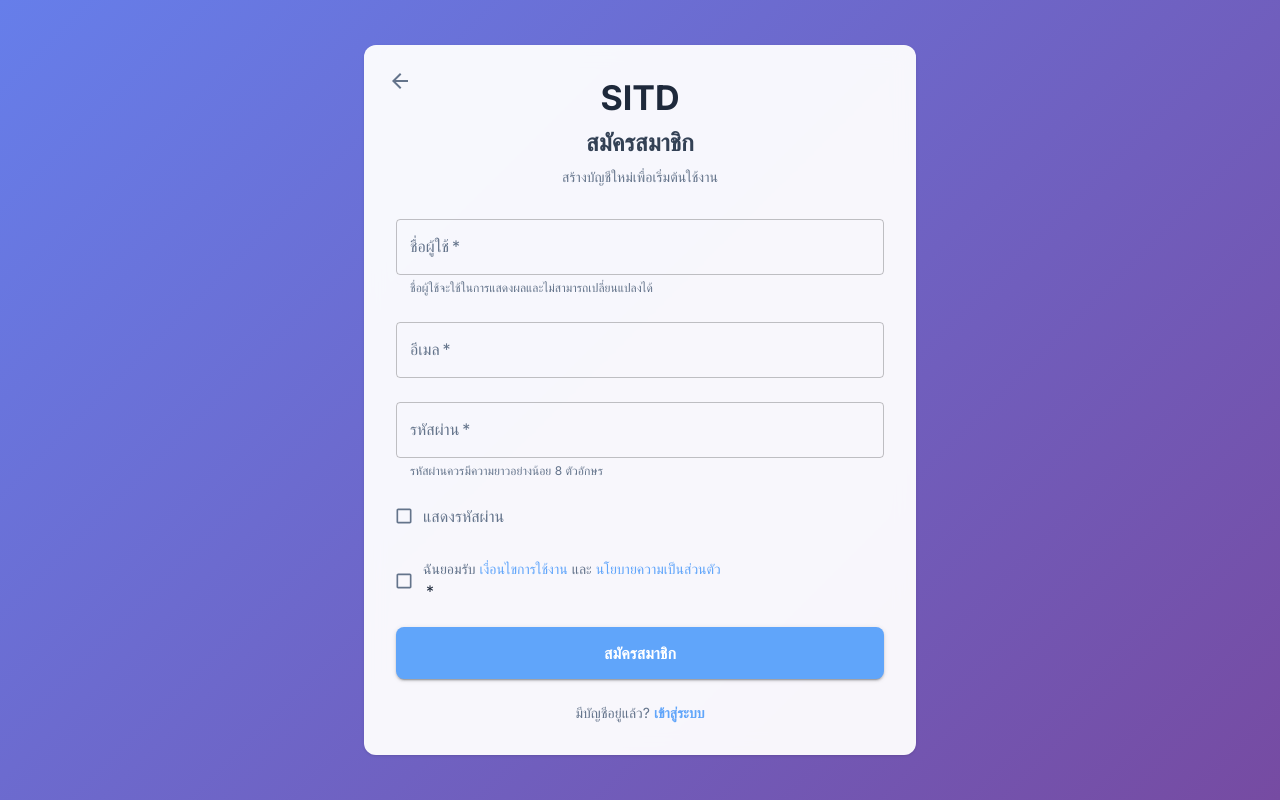
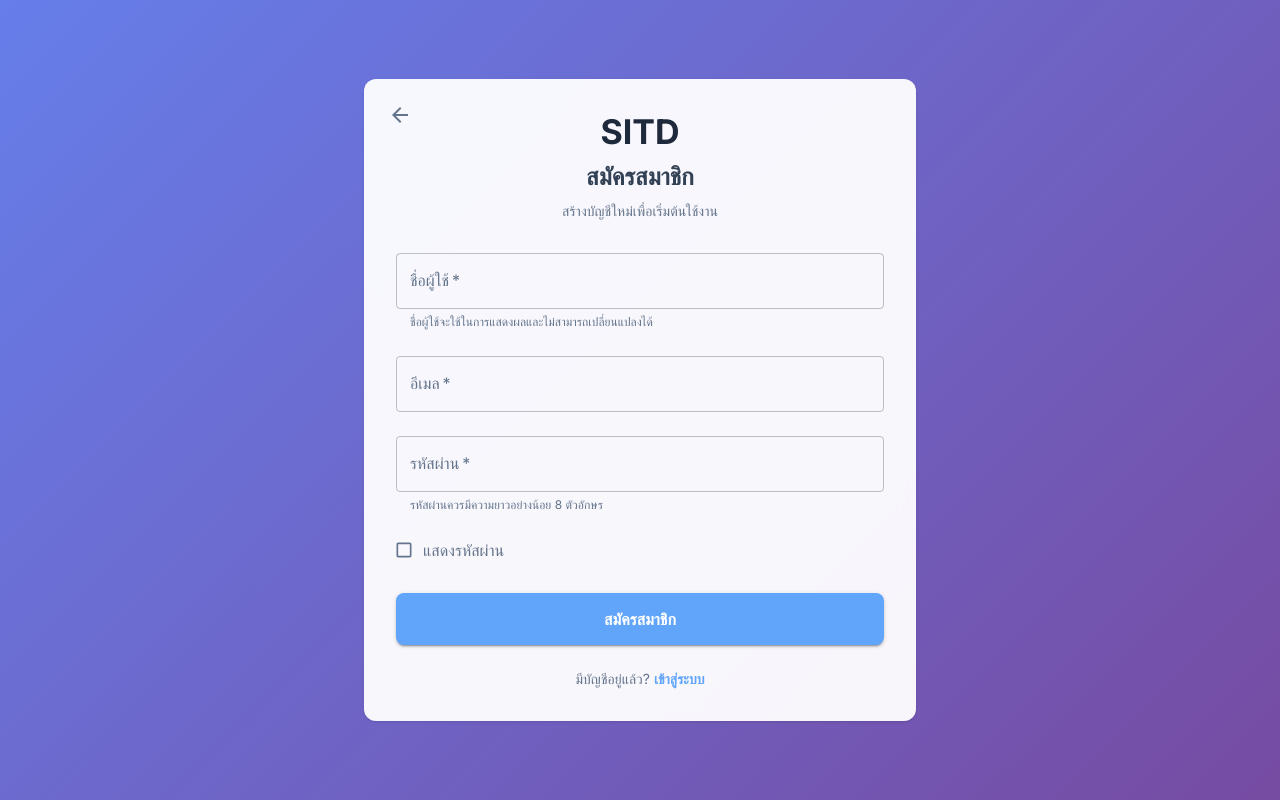
Before and after one commit to teeruth09/StockDividendInvestment-Frontend, a Next.js app: page /register in a window 1280 px wide. Built offline with nearby package versions, Linux system fonts and the light colour scheme.

Commit message:
update register page useAuthContext
update register page bug redirect
-before use api
-after use register authContext

```diff
--- a/src/app/register/page.tsx
+++ b/src/app/register/page.tsx
@@ -11,6 +11,7 @@ import {
   IconButton,
   Checkbox,
   FormControlLabel,
+  CircularProgress,
 } from '@mui/material'
 import {
   ArrowBack,
@@ -18,37 +19,53 @@ import {
 import { useState } from 'react'
 import NextLink from 'next/link'
 import { useRouter } from 'next/navigation'
-import { registerApi } from '@/lib/api/auth';
 import { Alert, Snackbar } from '@mui/material';
+import { useAuth } from '../contexts/AuthContext'
 
 export default function RegisterPage() {
 
     const router = useRouter()
+    const { register, isLoading } = useAuth()
+
     const [showPassword, setShowPassword] = useState(false)
     const [username, setUsername] = useState('')
     const [email, setEmail] = useState('')
     const [password, setPassword] = useState('')
-    const [acceptTerms, setAcceptTerms] = useState(false)
+    //const [acceptTerms, setAcceptTerms] = useState(false)
     const [error, setError] = useState('');
 
     const handleSubmit = async (e: React.FormEvent) => {
         e.preventDefault()
         setError('');
-        if (!acceptTerms) {
-        alert('กรุณายอมรับเงื่อนไขการใช้งาน')
-        return
-        }
-        console.log('Register attempt:', { username, email, password, acceptTerms })
+        // if (!acceptTerms) {
+        //     alert('กรุณายอมรับเงื่อนไขการใช้งาน')
+        //     return
+        // }
         try {
             localStorage.removeItem('x-access-token');
-            const {accessToken} = await registerApi({ username, email, password });
-            localStorage.setItem('x-access-token', accessToken);
+            await register({ username, email, password });
             router.push('/');
         } catch (err:unknown) {
             if (err instanceof Error) {
                 setError(err.message);
             }
         }
+    }
+
+    // แสดง loading ถ้ากำลังเช็ค auth status
+    if (isLoading) {
+        return (
+            <Box
+                sx={{
+                    minHeight: '100vh',
+                    display: 'flex',
+                    alignItems: 'center',
+                    justifyContent: 'center',
+                }}
+            >
+                <CircularProgress />
+            </Box>
+        )
     }
 
     return (
@@ -164,7 +181,7 @@ export default function RegisterPage() {
                     </Box>
 
                     {/* Terms and Conditions */}
-                    <Box sx={{ mb: 3 }}>
+                    {/* <Box sx={{ mb: 3 }}>
                     <FormControlLabel
                         control={
                         <Checkbox
@@ -207,7 +224,7 @@ export default function RegisterPage() {
                         </Typography>
                         }
                     />
-                    </Box>
+                    </Box> */}
 
                     {/* Register Button */}
                     <Button
```
